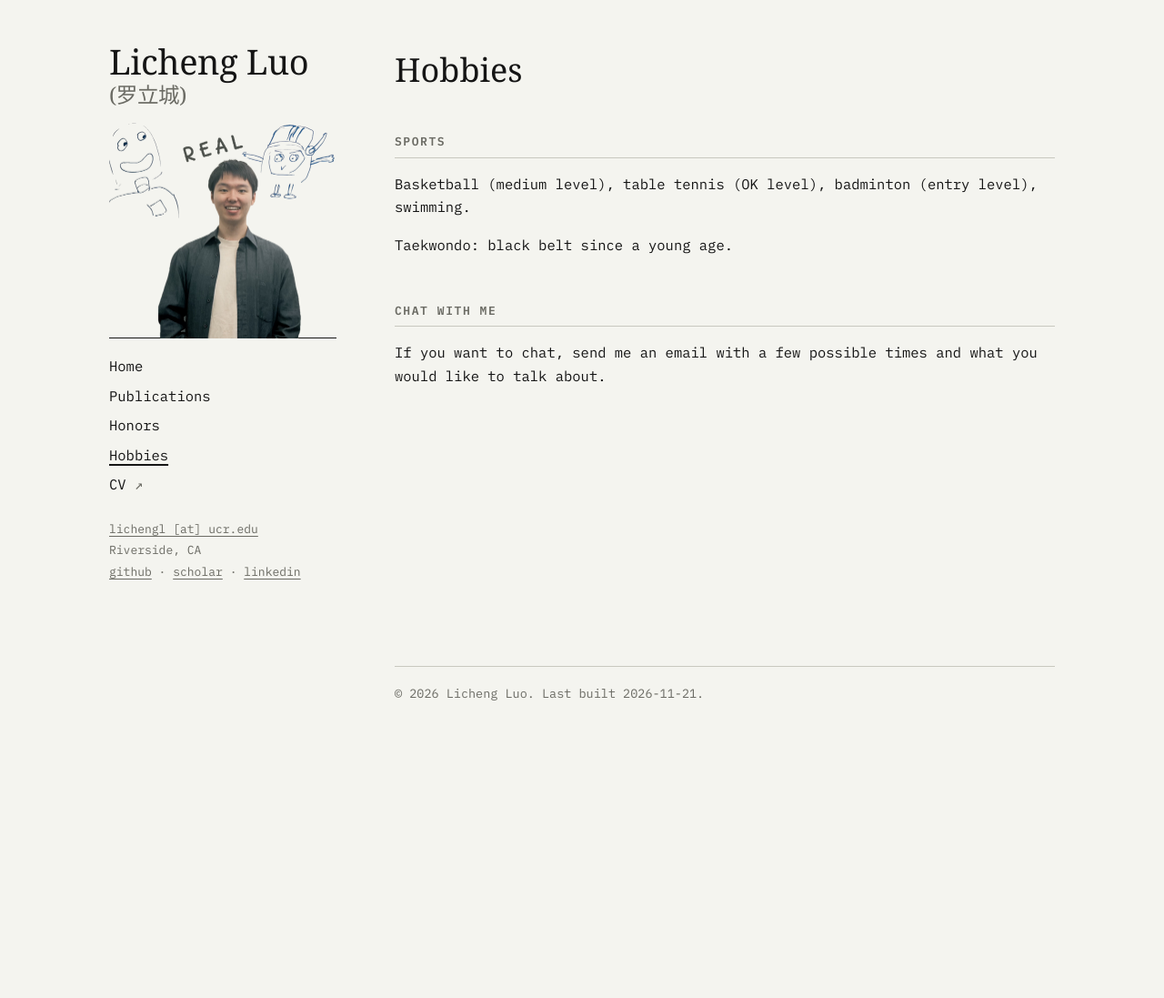
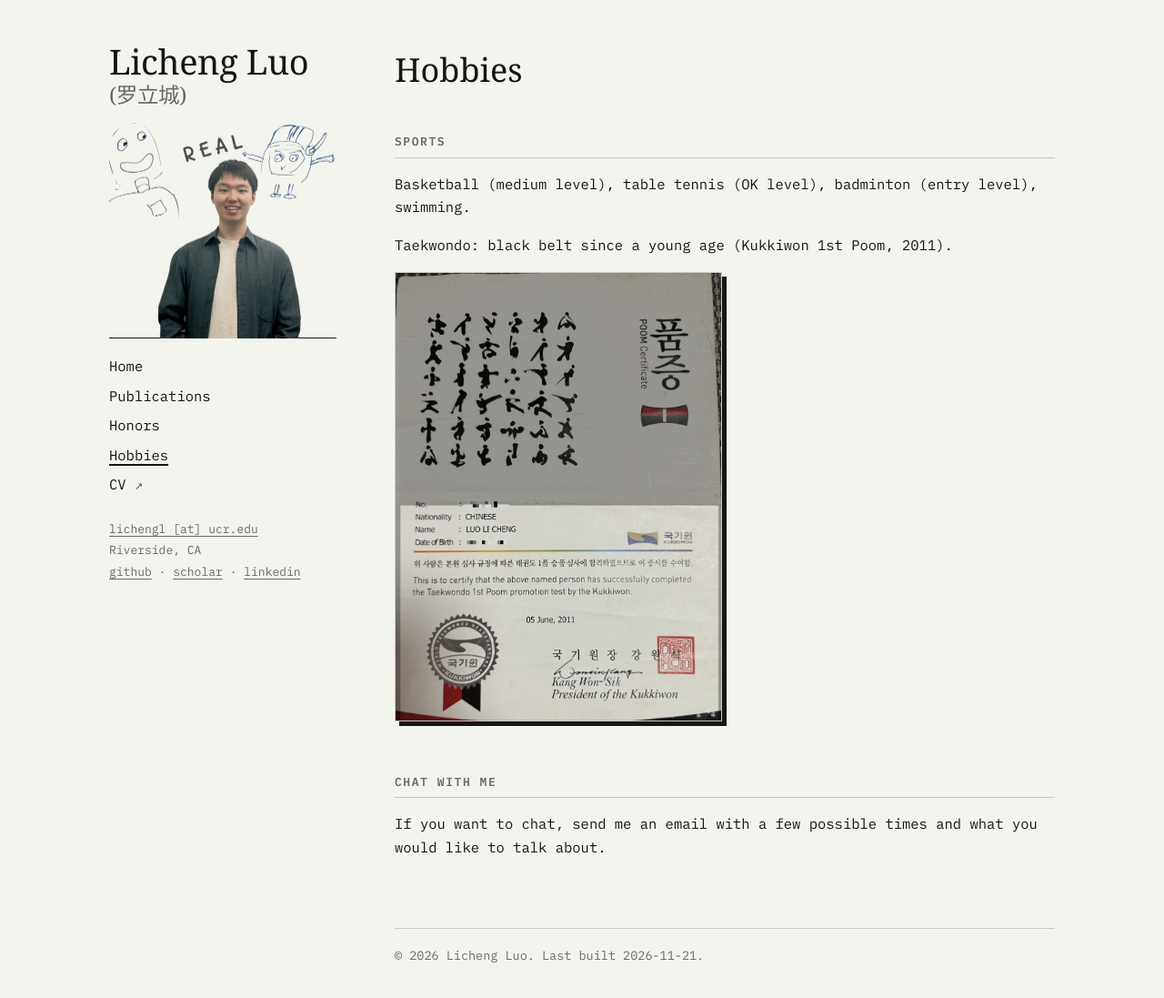
Before and after one commit to plen1lune/plen1lune.github.io, a Jekyll site: the page built from hobbies.md, in a window 1280 px wide and 1118 px high. Shown: the top 1097 px of the window at 91% size. Built offline with Jekyll 4.4.1, drawn with Linux system fonts in a browser that asks for light colours; some web fonts are replaced.

Commit message:
Show the taekwondo certificate on Hobbies with personal fields blurred
Restore the Kukkiwon certificate photo from history, pixelate the
certificate number and date of birth, remove a stray annotation, and
scale it down for the web.

Co-Authored-By: Claude Fable 5.1 <noreply@anthropic.com>
Claude-Session: https://claude.ai/code/session_01Eatzbg6TZrfsAf8E21EAwq

```diff
--- a/hobbies.md
+++ b/hobbies.md
@@ -10,7 +10,9 @@ description: Hobbies of Licheng Luo.
 
 Basketball (medium level), table tennis (OK level), badminton (entry level), swimming.
 
-Taekwondo: black belt since a young age.
+Taekwondo: black belt since a young age (Kukkiwon 1st Poom, 2011).
+
+<div class="figure"><img src="/images/taekwondo-certificate.jpg" alt="Kukkiwon Taekwondo 1st Poom certificate of Licheng Luo, with the certificate number and date of birth blurred" width="1017" height="1400"></div>
 
 ## Chat with me
 
```
Also changed, not shown: images/taekwondo-certificate.jpg (added).
